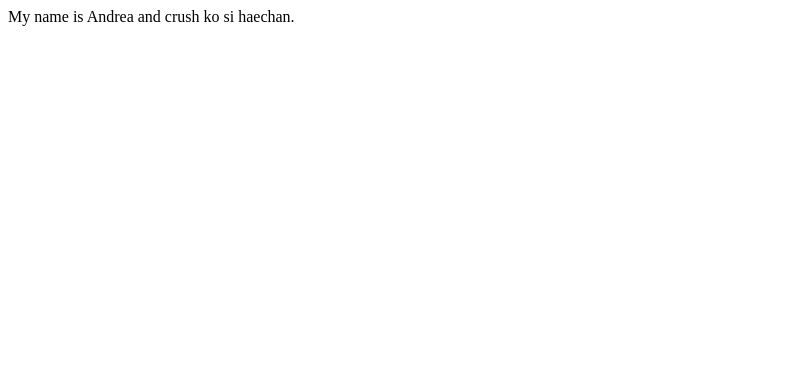
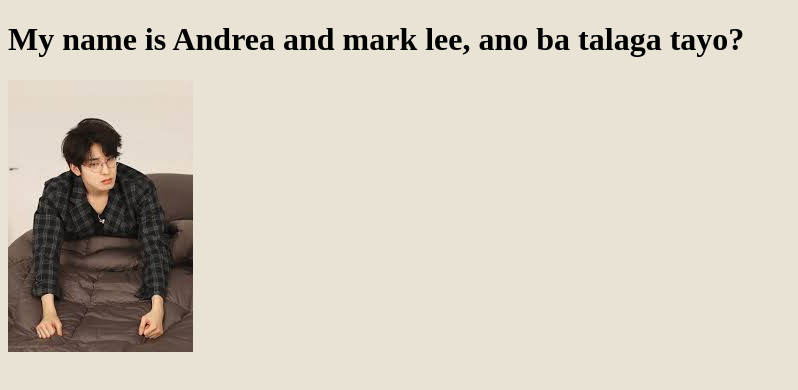
Before and after one commit to andreanicoleborja/borja_sandbox, a plain HTML site: page index.html in a window 1280 px wide. Shown: the whole page, without its empty margins (0-798 px from the left). Drawn offline with Linux system fonts and the light colour scheme.

Commit message:
added the image and background color

```diff
--- a/index.html
+++ b/index.html
@@ -1,6 +1,7 @@
 <!DOCTYPE html>
 <html>
-    <body>
-        My name is Andrea and crush ko si haechan.
+    <body style="background-color:rgb(233, 227, 214);">
+        <h1>My name is Andrea and mark lee, ano ba talaga tayo?</h1>
+        <img src="images.jfif">
     </body>
 </html>
```
Also changed, not shown: images.jfif (added).
